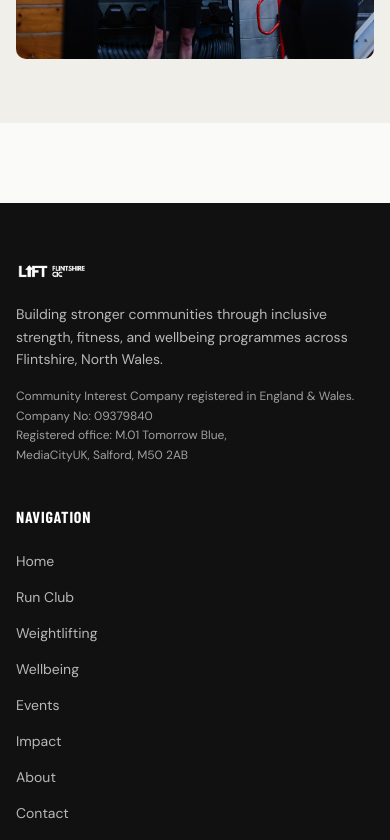
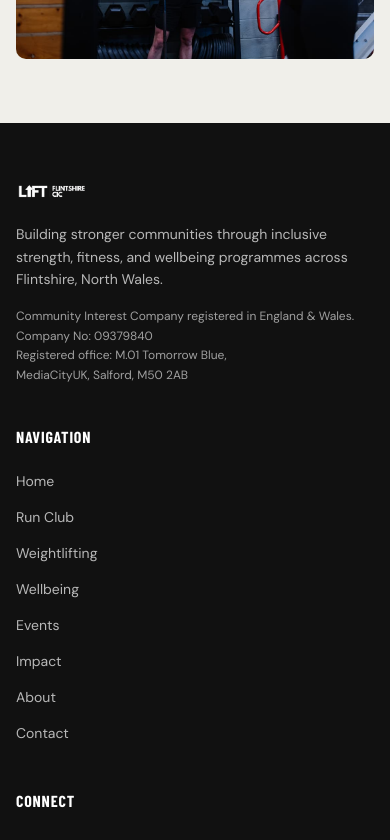
Before and after one commit to Numberonehsp/lift-flintshire-website, a React (Vite) app: page /weightlifting-club in a window 390 px wide. Shown: the part 3320-4160 px from the top of the page. Built offline with nearby package versions, Linux system fonts and the light colour scheme; no server answers; a web font is replaced by a local one.

Commit message:
fix: pad footer so the sticky join bar does not cover its last line
The spacer sat above the footer, so the fixed bar still overlapped the
footer's final line at the bottom of the page.

Co-Authored-By: Claude Sonnet 5.5 <noreply@anthropic.com>

```diff
--- a/src/components/layout/StickyJoinBar.tsx
+++ b/src/components/layout/StickyJoinBar.tsx
@@ -1,3 +1,5 @@
+import { useEffect } from 'react'
+
 interface StickyJoinBarProps {
   label: string
   href: string
@@ -5,10 +7,15 @@ interface StickyJoinBarProps {
 
 // Phone-only bar fixed to the bottom of the screen so the main action stays in thumb reach.
 export function StickyJoinBar({ label, href }: StickyJoinBarProps) {
+  // The footer renders after the page, so pad it (via a body class, see global.css)
+  // to stop the fixed bar covering its last line.
+  useEffect(() => {
+    document.body.classList.add('has-join-bar')
+    return () => document.body.classList.remove('has-join-bar')
+  }, [])
+
   return (
     <>
-      {/* Spacer so the bar never covers the footer's last line. */}
-      <div className="h-20 lg:hidden" aria-hidden="true" />
       <div className="fixed bottom-0 inset-x-0 z-40 lg:hidden bg-ink/95 backdrop-blur-md border-t border-white/10 px-4 py-3 pb-[max(0.75rem,env(safe-area-inset-bottom))]">
         <a
           href={href}
--- a/src/styles/global.css
+++ b/src/styles/global.css
@@ -34,6 +34,11 @@ p {
 body {
   margin: 0;
   overflow-x: hidden;
+}
+
+/* Room under the footer for the phone-only sticky join bar. */
+@media (max-width: 1023px) {
+  body.has-join-bar footer { padding-bottom: 5.5rem; }
 }
 
 /* Skip link: off-screen until it receives keyboard focus. */
```
